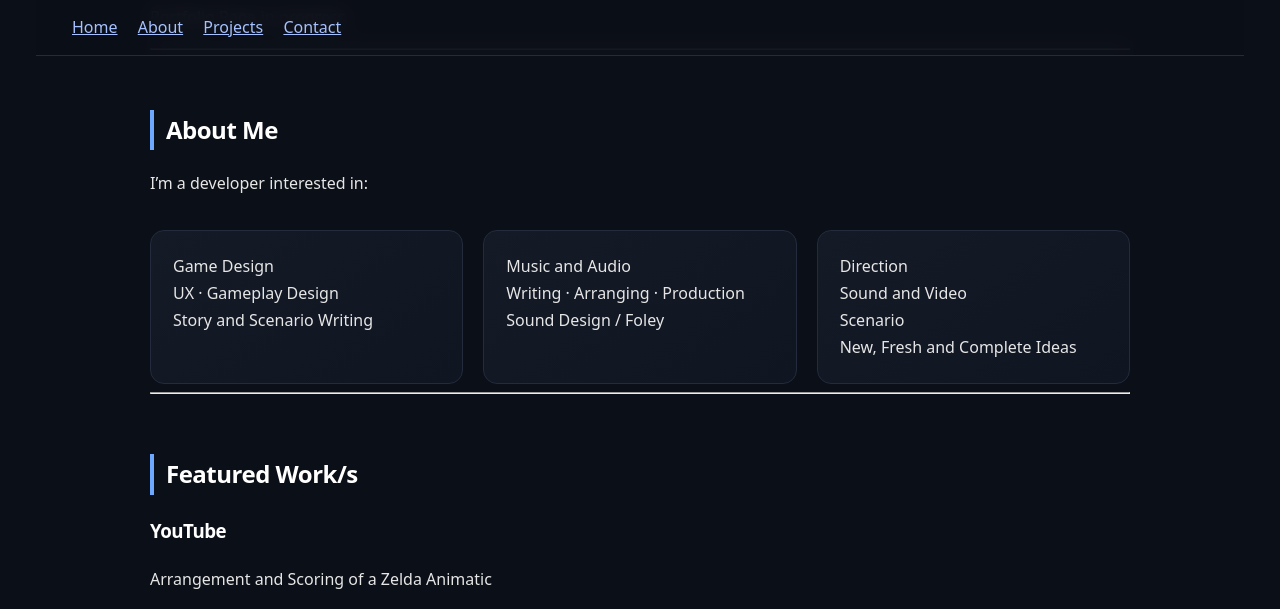
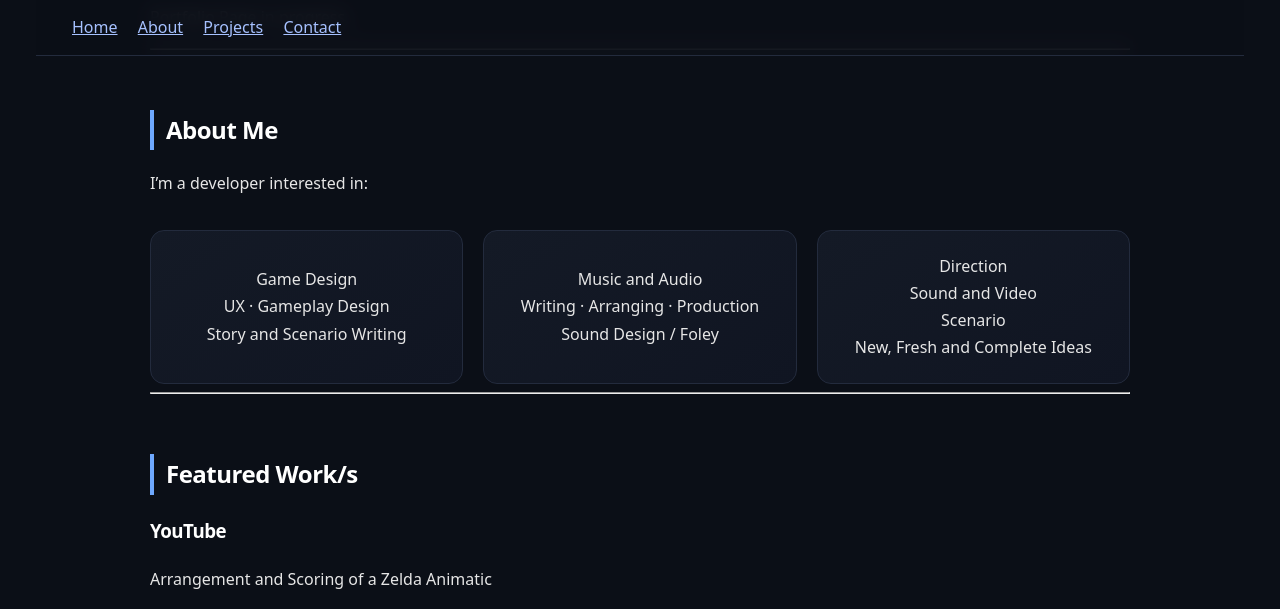
Before and after one commit to trenthian/trenthian.github.io, a Jekyll site: the page built from index.md, in a window 1280 px wide and 1400 px high, scrolled down 209 px. Shown: the top 609 px of the window. Built offline with Jekyll 4.4.1, drawn with Linux system fonts in a browser that asks for light colours.

Commit message:
Update style.scss

```diff
--- a/assets/css/style.scss
+++ b/assets/css/style.scss
@@ -79,28 +79,52 @@
 
 .card {
   background: linear-gradient(145deg, #141a26, #101522);
+  border: 1px solid #232b3d;
+  border-radius: 14px;
+
   padding: 22px;
-  border-radius: 14px;
-  border: 1px solid #232b3d;
   margin-top: 16px;
 
+  /* Zelda-style centered UI panel */
+  display: flex;
+  flex-direction: column;
+  justify-content: center;
+  align-items: center;
+  text-align: center;
+
+  position: relative;
+  overflow: hidden;
+
   transition: all 0.25s ease;
-
-  /* scroll animation base */
-  opacity: 0;
-  transform: translateY(20px);
 }
 
-.card.visible {
-  opacity: 1;
-  transform: translateY(0);
+/* =========================
+   HOVER EFFECT (ZELDA MENU GLOW)
+========================= */
+
+.card::before {
+  content: "";
+  position: absolute;
+  inset: 0;
+
+  background: radial-gradient(
+    circle at var(--x, 50%) var(--y, 50%),
+    rgba(110, 168, 254, 0.25),
+    transparent 60%
+  );
+
+  opacity: 0;
+  transition: opacity 0.3s ease;
 }
 
-/* hover effect */
 .card:hover {
-  transform: translateY(-6px);
-  border-color: #3b82f6;
-  box-shadow: 0 10px 30px rgba(0,0,0,0.4);
+  transform: translateY(-6px) scale(1.01);
+  border-color: #6ea8fe;
+  box-shadow: 0 12px 35px rgba(0,0,0,0.5);
+}
+
+.card:hover::before {
+  opacity: 1;
 }
 
 /* =========================
```
